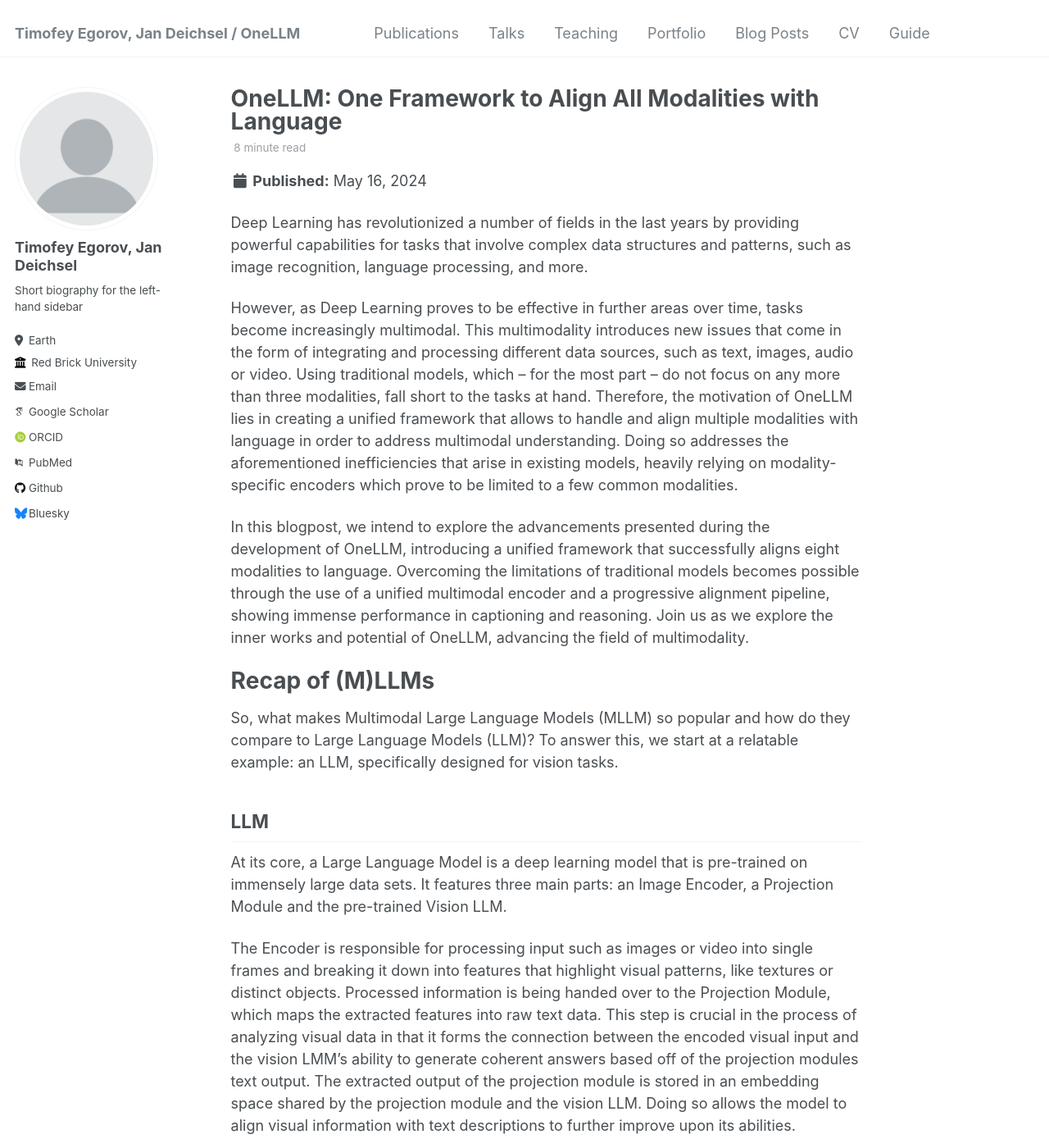
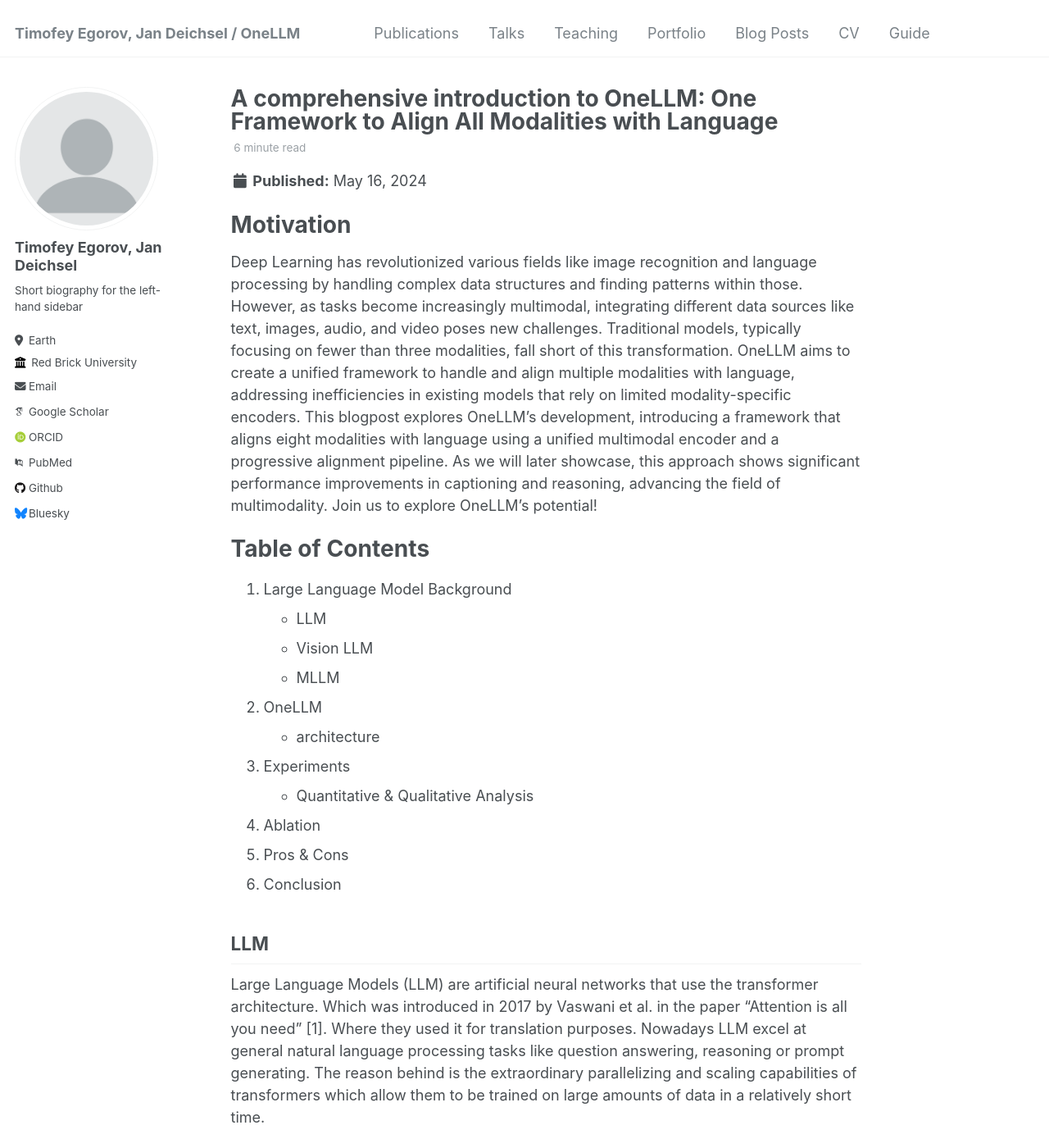
Before and after one commit to jdeichsel/jdeichsel.github.io, a Jekyll site: the page built from _posts/2024-05-16-OneLLM-Blog-Post.md, in a window 1280 px wide and 1400 px high. Shown: the whole window at 82% size. Built offline with Jekyll 4.4.1, drawn with Linux system fonts in a browser that asks for light colours; some web fonts are replaced; some of the changed text lies outside the part shown.

Commit message:
Update 2024-05-16-OneLLM-Blog-Post.md

```diff
--- a/_posts/2024-05-16-OneLLM-Blog-Post.md
+++ b/_posts/2024-05-16-OneLLM-Blog-Post.md
@@ -1,33 +1,40 @@
 ---
-title: 'OneLLM: One Framework to Align All Modalities with Language'
+title: 'A comprehensive introduction to OneLLM: One Framework to Align All Modalities with Language'
 date: 2024-05-16
-permalink: /posts/onellm/
+permalink: /onellm/
 tags:
   - OneLLM
   - language model
-  - draft
 ---
 
-Deep Learning has revolutionized a number of fields in the last years by providing powerful capabilities for tasks that involve complex data structures and patterns, such as image recognition, language processing, and more.
+# Motivation
 
-However, as Deep Learning proves to be effective in further areas over time, tasks become increasingly multimodal. This multimodality introduces new issues that come in the form of integrating and processing different data sources, such as text, images, audio or video. Using traditional models, which – for the most part – do not focus on any more than three modalities, fall short to the tasks at hand.
-Therefore, the motivation of OneLLM lies in creating a unified framework that allows to handle and align multiple modalities with language in order to address multimodal understanding. Doing so addresses the aforementioned inefficiencies that arise in existing models, heavily relying on modality-specific encoders which prove to be limited to a few common modalities.
+Deep Learning has revolutionized various fields like image recognition and language processing by handling complex data structures and finding patterns within those.
+However, as tasks become increasingly multimodal, integrating different data sources like text, images, audio, and video poses new challenges. Traditional models, typically focusing on fewer than three modalities, fall short of this transformation.
+OneLLM aims to create a unified framework to handle and align multiple modalities with language, addressing inefficiencies in existing models that rely on limited modality-specific encoders. This blogpost explores OneLLM's development, introducing a framework that aligns eight modalities with language using a unified multimodal encoder and a progressive alignment pipeline.
+As we will later showcase, this approach shows significant performance improvements in captioning and reasoning, advancing the field of multimodality. Join us to explore OneLLM's potential!
 
-In this blogpost, we intend to explore the advancements presented during the development of OneLLM, introducing a unified framework that successfully aligns eight modalities to language. Overcoming the limitations of traditional models becomes possible through the use of a unified multimodal encoder and a progressive alignment pipeline, showing immense performance in captioning and reasoning. Join us as we explore the inner works and potential of OneLLM, advancing the field of multimodality.
 
-Recap of (M)LLMs
-======
-So, what makes Multimodal Large Language Models (MLLM) so popular and how do they compare to Large Language Models (LLM)? To answer this, we start at a relatable example: an LLM, specifically designed for vision tasks.
+# Table of Contents
+
+1. Large Language Model Background
+	- LLM
+	- Vision LLM
+	- MLLM
+2. OneLLM
+	- architecture
+3. Experiments
+	- Quantitative & Qualitative Analysis
+4. Ablation
+5. Pros & Cons
+6. Conclusion
+
 
 LLM
 ------
-At its core, a Large Language Model is a deep learning model that is pre-trained on immensely large data sets. It features three main parts: an Image Encoder, a Projection Module and the pre-trained Vision LLM.
+Large Language Models (LLM) are artificial neural networks that use the transformer architecture. Which was introduced in 2017 by Vaswani et al. in the paper “Attention is all you need” [1]. Where they used it for translation purposes.
+Nowadays LLM excel at general natural language processing tasks like question answering, reasoning or prompt generating. The reason behind is the extraordinary parallelizing and scaling capabilities of transformers which allow them to be trained on large amounts of data in a relatively short time.
 
-The Encoder is responsible for processing input such as images or video into single frames and breaking it down into features that highlight visual patterns, like textures or distinct objects. Processed information is being handed over to the Projection Module, which maps the extracted features into raw text data. This step is crucial in the process of analyzing visual data in that it forms the connection between the encoded visual input and the vision LMM’s ability to generate coherent answers based off of the projection modules text output. The extracted output of the projection module is stored in an embedding space shared by the projection module and the vision LLM. Doing so allows the model to align visual information with text descriptions to further improve upon its abilities.
-
-Finally comes the vision LLM. Built on the transformer architecture, it is trained to analyze relationships between visual and text data, realized through self-attention mechanisms and feed-forward neural networks. Through the extracted information of the projection module, connecting visual features with textual data is enhancing its ability to reason and generate responses greatly.
-
-In the domain of text understanding, the core piece of an LLMs input understand comes from the use of transformers. Their operations range from Self-Attention Mechanisms to grasp a better understand of a phrases structure by weighing word groups and contextualizing distant words in relative comparison, which proves to be difficult otherwise. To Gradient Descent to adjust parameters and weights during the training phase, effectively reducing computing costs by a large margin. Transformers prove especially useful to produce coherent and relevant outputs. A prevalent example of such a transformer is Generative Pre-Trained Transformer 3 (GPT-3) by OpenAI which operates as a decoder-only transformer, not leveraging capabilities as Self-Attention or Encoder-Layers.
 
 MLLM
 ------
```
